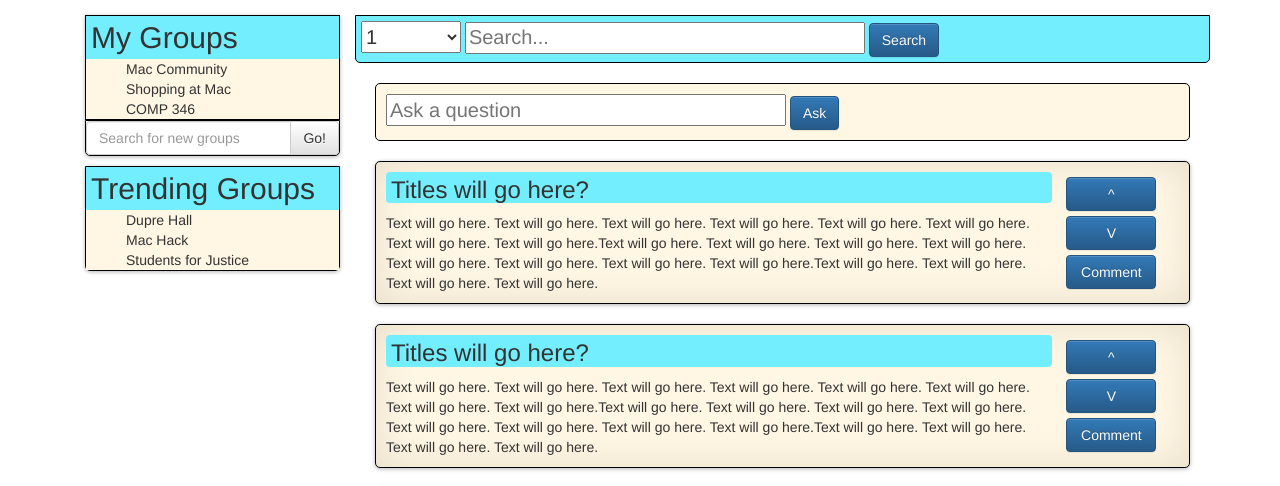
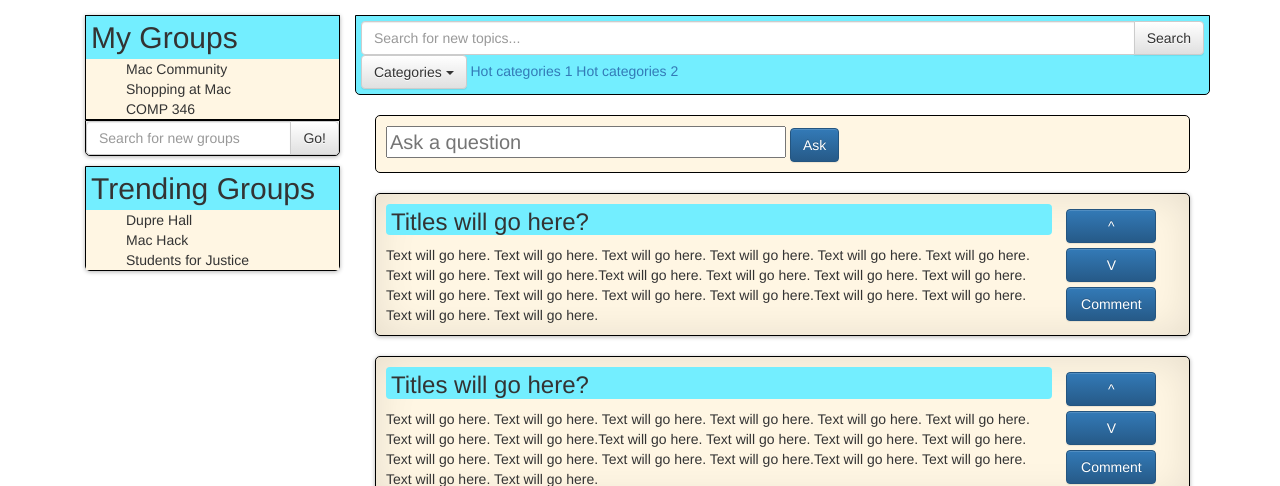
Before and after one commit to MackHartley/scratchQs, a Python web app: template templates/index.html in a window 1280 px wide. Shown: the part 57-543 px from the top of the page. Run offline with Jinja, Linux system fonts and the light colour scheme; the template is opened without the code that fills it, so the values that code supplies are empty; some libraries are stand-ins or nearby versions.

Commit message:
search bar

```diff
--- a/templates/index.html
+++ b/templates/index.html
@@ -6,6 +6,8 @@
 
 	<!-- Optional theme -->
 	<link rel="stylesheet" href="https://maxcdn.bootstrapcdn.com/bootstrap/3.3.7/css/bootstrap-theme.min.css" integrity="sha384-rHyoN1iRsVXV4nD0JutlnGaslCJuC7uwjduW9SVrLvRYooPp2bWYgmgJQIXwl/Sp" crossorigin="anonymous">
+
+	<script src="https://code.jquery.com/jquery-3.1.1.min.js" integrity="sha256-hVVnYaiADRTO2PzUGmuLJr8BLUSjGIZsDYGmIJLv2b8=" crossorigin="anonymous"></script>
 
 	<link href="main.css" rel="stylesheet">
 
@@ -63,14 +65,38 @@
 
 		<div class="content col-sm-offset-3">
 			<div class="searchDiv"> <!-- This will be nice: http://www.w3schools.com/howto/howto_css_animated_search.asp -->
-				<select id="categorySelect">
+<!-- 				<div class = "row">
+					<div class="col-lg-12"> -->
+				    	<div class="input-group">
+					      	<input type="text" class="form-control" placeholder="Search for new topics...">
+					      	<span class="input-group-btn">
+				        		<button class="btn btn-default" type="button">Search</button>
+				      		</span>
+				    	</div><!-- /input-group -->
+						<div class="btn-group" role="group">
+							<div class="btn-group" role="group">
+							    <button type="button" class="btn btn-default dropdown-toggle" data-toggle="dropdown" aria-haspopup="true" aria-expanded="false">
+							    Categories
+							    <span class="caret"></span>
+							  	</button>
+							  	<ul class="dropdown-menu">
+							    	<li><a href="#">Cat 1</a></li>
+							    	<li><a href="#">Cat 2</a></li>
+							  	</ul>
+							</div>
+						</div>
+						<a href="#">Hot categories 1</a>
+						<a href="#">Hot categories 2</a>
+<!-- 					</div>
+				</div> -->
+				<!-- <select id="categorySelect">
 					<option value="1">1</option>
 					<option value="2">2</option>
 					<option value="3">3</option>
 					<option value="4">4</option>
 				</select>
 				<input class="searchField" type="text" name="search" placeholder="Search..." id="searchField">
-				<button class="btn btn-primary" id="askQuestion">Search</button>
+				<button class="btn btn-primary" id="askQuestion">Search</button> -->
 			</div>
 
 
```
